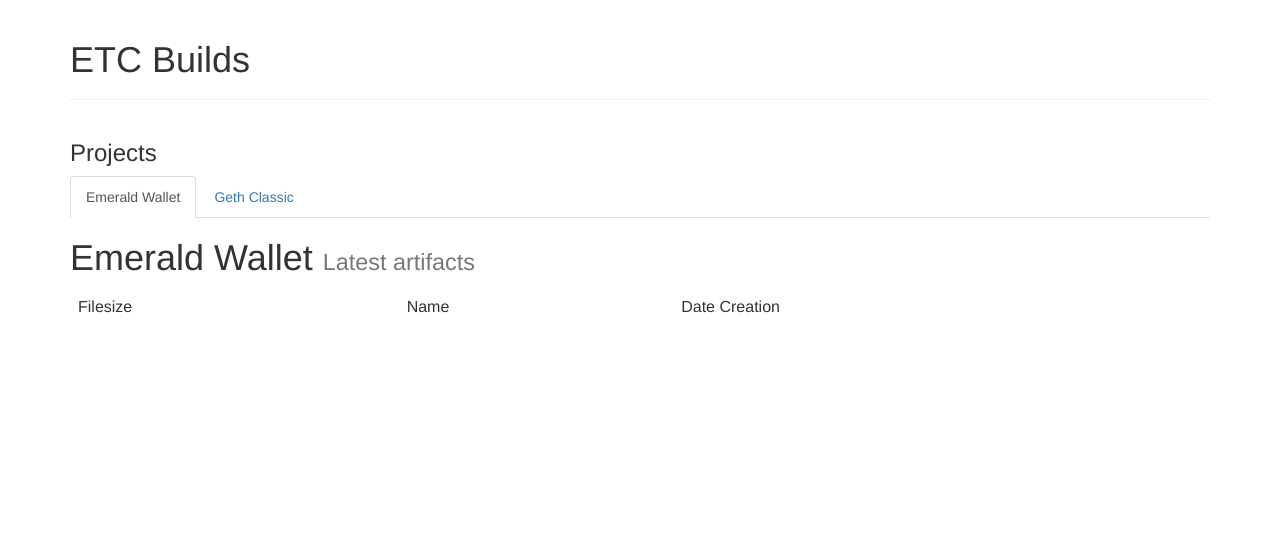
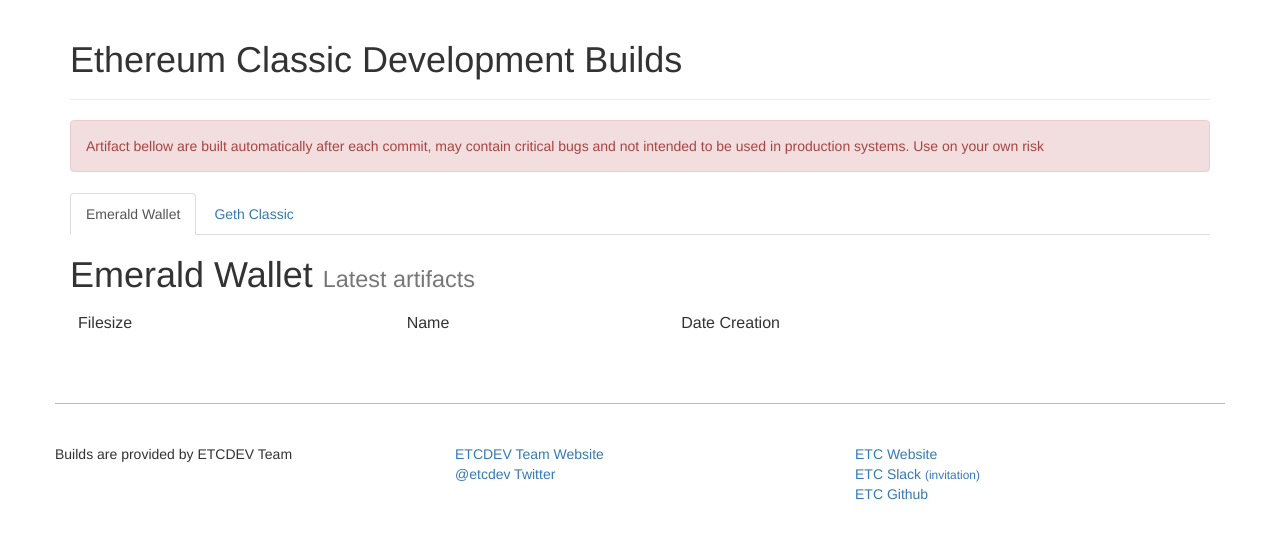
Before and after one commit to krykoder/builds, a website with bundled scripts: page src/index.html in a window 1280 px wide. Built offline with nearby package versions, Linux system fonts and the light colour scheme; no server answers; files whose address does not match are found by name.

Commit message:
header and footer

```diff
--- a/src/index.html
+++ b/src/index.html
@@ -10,12 +10,21 @@
 
         <div class="container">
                 <div class="page-header">
-                        <h1>ETC Builds</h1>
+                        <h1>Ethereum Classic Development Builds</h1>
                 </div>
 
                 <div class="row">
                         <div class="col-xs-12">
-                                <h3>Projects</h3>
+                                <div class="alert alert-danger" role="alert">
+                                        Artifact bellow are built automatically after each commit, may contain
+                                        critical bugs and not intended to be used in production systems. Use on your own risk
+                                </div>
+                        </div>
+                </div>
+
+                <div class="row">
+                        <div class="col-xs-12">
+                                <!--<h3>Projects</h3>-->
                         </div>
                         <div class="col-xs-12">
                                 <ul class="nav nav-tabs">
@@ -43,6 +52,27 @@
                                 </table>
                         </div>
                 </div>
+
+                <div class="row" id="footer">
+                        <div class="row">
+                                <div class="col-xs-12 col-md-4">
+                                        Builds are provided by ETCDEV Team
+                                </div>
+                                <div class="col-xs-12 col-md-4">
+                                        <ul class="list-unstyled">
+                                                <li><a href="https://www.etcdevteam.com/" class="">ETCDEV Team Website</a></li>
+                                                <li><a href="https://twitter.com/etcdev" class="">@etcdev Twitter</a></li>
+                                        </ul>
+                                </div>
+                                <div class="col-xs-12 col-md-4">
+                                        <ul class="list-unstyled">
+                                                <li><a href="https://ethereumclassic.github.io/" class="">ETC Website</a></li>
+                                                <li><a href="http://ethereumclassic.herokuapp.com/" class="">ETC Slack <small>(invitation)</small></a></li>
+                                                <li><a href="https://github.com/ethereumproject" class="">ETC Github</a></li>
+                                        </ul>
+                                </div>
+                        </div>
+                </div>
         </div>
 
 </body>
--- a/src/main.js
+++ b/src/main.js
@@ -1,6 +1,7 @@
 import $ from 'jquery';
 import 'bootstrap/less/bootstrap.less';
 import 'font-awesome/css/font-awesome.css';
+import './style.scss';
 import filesize from 'filesize';
 import moment from 'moment';
 
--- /dev/null
+++ b/src/style.scss
@@ -0,0 +1,5 @@
+#footer {
+  padding-top: 40px;
+  margin-top: 40px;
+  border-top: 1px solid #bbb;
+}
```
